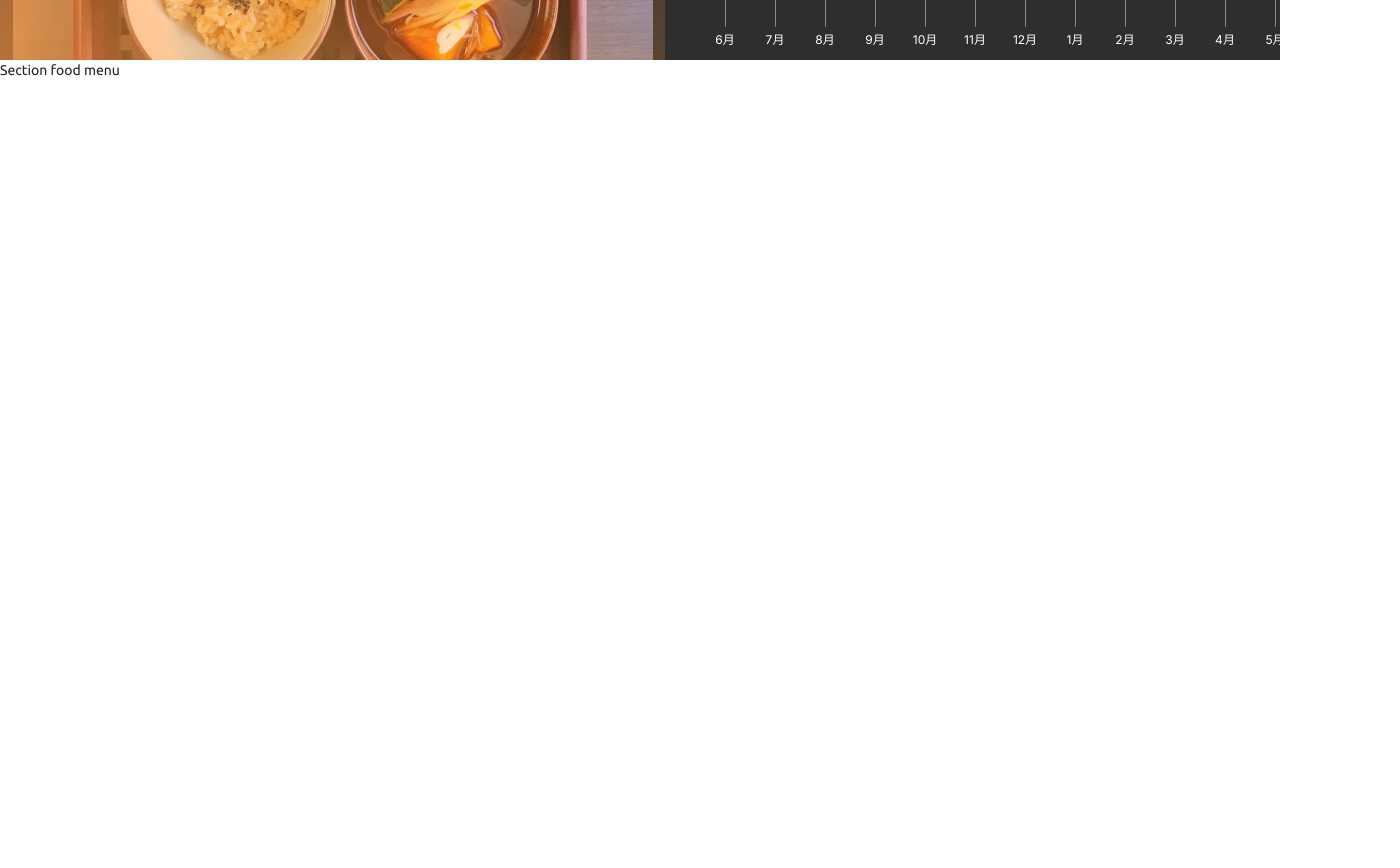
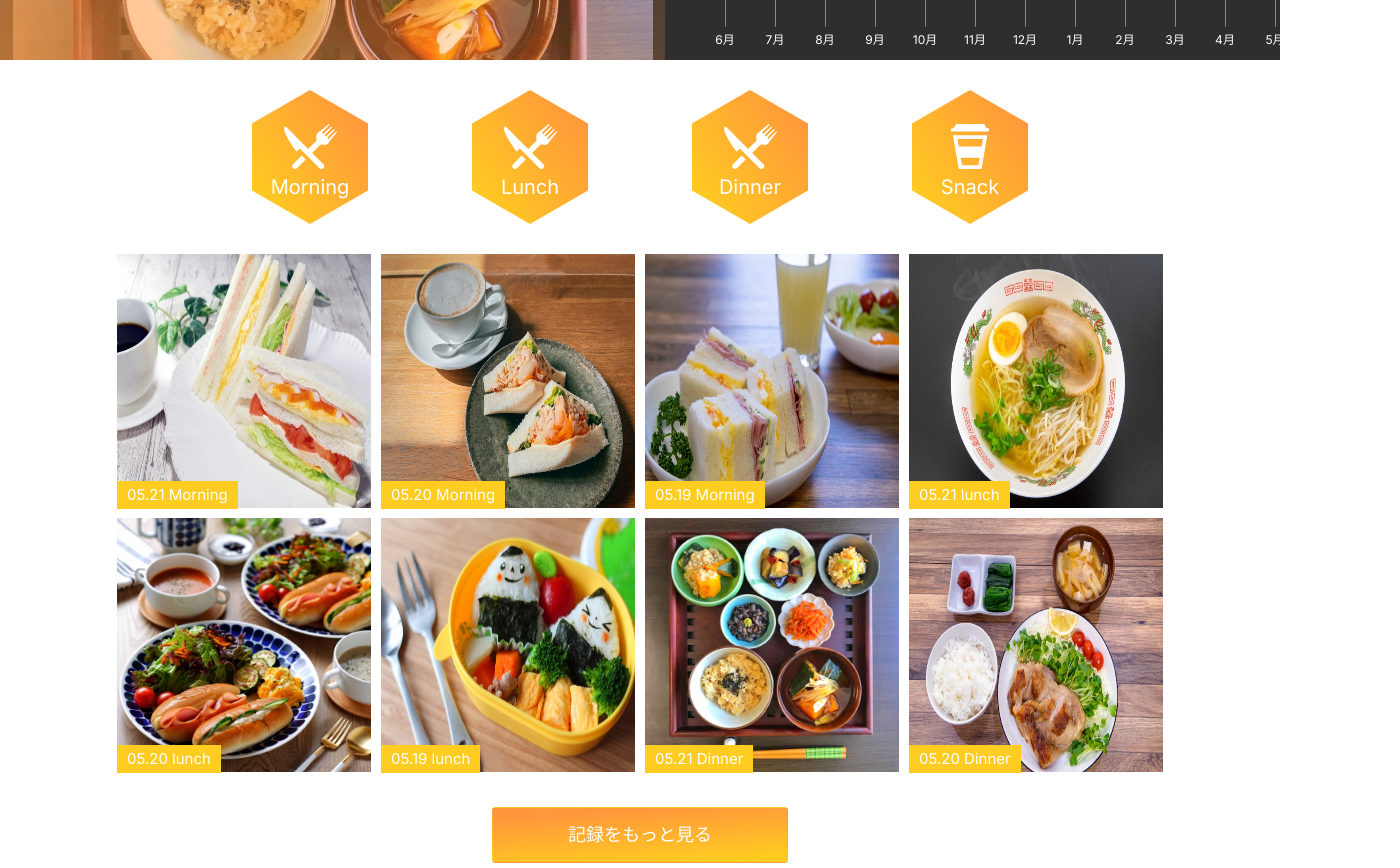
Before and after one commit to honghaijs6/healthy, a Next.js app: page / in a window 1280 px wide. Shown: the part 320-1188 px from the top of the page, 1400 px wide, since content can reach past the window. Before the commit the page ends 800 px from the top, so only its background shows below. Built offline with nearby package versions, Linux system fonts and the light colour scheme.

Commit message:
finished top page

```diff
--- a/pages/components/Icon.tsx
+++ b/pages/components/Icon.tsx
@@ -53,11 +53,24 @@ const Icon: React.FC<IconProps> = ({ name = 'note', size = 20, color = '#FF963C'
 
         ),
         menu: (
-            <svg  height={size} viewBox="0 0 32 32" fill="none" xmlns="http://www.w3.org/2000/svg">
+            <svg height={size} viewBox="0 0 32 32" fill="none" xmlns="http://www.w3.org/2000/svg">
                 <rect opacity="0.01" width="32" height="32" fill={color} />
                 <path d="M3 8H29" stroke={color} stroke-width="3" />
                 <path d="M3 16H29" stroke={color} stroke-width="3" />
                 <path d="M3 24H29" stroke={color} stroke-width="3" />
+            </svg>
+
+        ),
+        knife: (
+            <svg height={size} viewBox="0 0 53 45" fill="none" xmlns="http://www.w3.org/2000/svg">
+                <path d="M9.0234 40.2289C7.93441 41.316 7.93624 43.0846 9.02877 44.1788C10.123 45.2714 11.8917 45.2731 12.9805 44.1844L21.6829 35.4822L17.7255 31.525L9.0234 40.2289Z" fill={color} />
+                <path d="M52.2807 7.37263L44.4311 15.2493L43.1201 13.9338L50.7092 5.79414L49.9738 5.05622L41.807 12.6162L40.494 11.3004L48.1175 3.19507L47.3244 2.39758L39.1828 9.98285L37.8698 8.6651L45.7191 0.78833L44.9351 0C44.9351 0 37.5451 5.81378 33.8966 8.81451C32.6176 9.86383 32.103 11.6404 32.2822 13.2911C32.528 15.523 32.7987 16.3888 31.895 17.2959L24.239 24.9764C14.4183 15.1179 3.66828 4.32897 2.56159 3.23455C1.91059 2.59014 0.977608 2.59014 0.393128 3.17699C-1.64435 5.22173 4.50775 17.4365 12.612 27.6746C14.3017 25.97 15.839 24.4364 15.839 24.4364L35.5219 44.1858C36.7396 45.4082 38.5119 45.1255 39.4466 44.1858H39.4483C40.5317 43.0988 40.5317 41.333 39.4483 40.2457C37.3655 38.156 33.0964 33.8683 28.1764 28.9273L35.8245 21.2522C36.7432 20.3307 37.5915 20.6134 39.8161 20.8742C41.4858 21.0705 43.3137 20.5666 44.3668 19.2544C47.3334 15.5481 53.0001 8.09276 53.0001 8.09276L52.2807 7.37263Z" fill={color} />
+            </svg>
+
+        ),
+        coffee: (
+            <svg height={size} viewBox="0 0 34 40" fill="none" xmlns="http://www.w3.org/2000/svg">
+                <path fill-rule="evenodd" clip-rule="evenodd" d="M34 4.04639C31.7853 4.04639 29.9036 2.30713 29.9036 0H4.14856C4.14856 2.30396 2.21631 4.04639 0 4.04639V6.66712H34V4.04639ZM1.70044 9.99988L6.90674 40H27.2008L32.3013 9.99988H1.70044ZM28.2861 13.3264L27.1519 20H6.95397L5.81981 13.3264H28.2861ZM9.78723 36.6672L8.6532 30.0001H25.4528L24.3203 36.6672H9.78723Z" fill={color} />
             </svg>
 
         )
--- /dev/null
+++ b/pages/components/ShapeFood.tsx
@@ -0,0 +1,15 @@
+import Icon from "components/Icon"
+
+
+const ShapeFood = ({ iconName = 'knife', label = 'Dinner' }) => {
+    return (
+        <div className="shape-food">
+            <Icon name={iconName} style={{ marginLeft: 10, position: 'absolute', marginTop: -15 }} size={45} color="#fff" />
+            <label>
+                {label}
+            </label>
+        </div>
+    )
+}
+
+export default ShapeFood
--- /dev/null
+++ b/pages/components/SiteFooter.tsx
@@ -0,0 +1,28 @@
+
+
+const LIST = [
+    '会員登録',
+    '運営会社',
+    '利用規約',
+    '個人情報の取扱について',
+    '特定商取引法に基づく表記',
+    'お問い合わせ'
+]
+const SiteFooter = () => {
+
+    return (
+        <footer className='site-footer'>
+            <div className='container'>
+                {
+                    LIST.map((item, index)=>{
+                        return (
+                            <a className="item" key={index}>{item}</a>
+                        )
+                    })
+                }
+            </div>
+        </footer>
+    )
+}
+
+export default SiteFooter
--- a/pages/home/SectionAchievement.tsx
+++ b/pages/home/SectionAchievement.tsx
@@ -9,6 +9,7 @@ import { CSSProperties } from 'react';
 const SectionAchievementRate = () => {
 
     return (
+        <div style={{ paddingTop:64}}>
             <div className="achievement-board">
                 <div className="content">
                     <div className="rate" >
@@ -21,6 +22,7 @@ const SectionAchievementRate = () => {
                     </div>
                 </div >
             </div >
+        </div>
     )
 }
 
--- a/pages/home/SectionFoodMenu.tsx
+++ b/pages/home/SectionFoodMenu.tsx
@@ -1,10 +1,109 @@
+import Icon from "components/Icon"
+import ShapeFood from "components/ShapeFood"
 
 
-const SectionFoodMenu = ()=>{
+const LIST = [
+    {
+        title: 'Morning',
+        icon: 'knife'
+    },
+    {
+        title: 'Lunch',
+        icon: 'knife'
+    },
+    {
+        title: 'Dinner',
+        icon: 'knife'
+    },
+    {
+        title: 'Snack',
+        icon: 'coffee'
+    },
+
+];
+
+const DATA = [
+    {
+        cate: 'morning',
+        title: '05.21 Morning',
+        photo: '/images/m01.jpg',
+    },
+    {
+        cate: 'morning',
+        title: '05.20 Morning',
+        photo: '/images/m02.jpg',
+    },
+    {
+        cate: 'morning',
+        title: '05.19 Morning',
+        photo: '/images/m03.jpg',
+    },
+
+    {
+        cate: 'lunch',
+        title: '05.21 lunch',
+        photo: '/images/l01.jpg',
+    },
+    {
+        cate: 'lunch',
+        title: '05.20 lunch',
+        photo: '/images/l02.jpg',
+    },
+    {
+        cate: 'lunch',
+        title: '05.19 lunch',
+        photo: '/images/l03.jpg',
+    },
+
+    {
+        cate: 'dinner',
+        title: '05.21 Dinner',
+        photo: '/images/d01.jpg',
+    },
+    {
+        cate: 'dinner',
+        title: '05.20 Dinner',
+        photo: '/images/d02.jpg',
+    },
+
+    {
+        cate: 'snack',
+        title: '05.21 Snack',
+        photo: '/images/d01.jpg',
+    },
+
+
+]
+const SectionFoodMenu = () => {
 
     return (
-        <div>
-            Section food menu
+        <div className="section-food-menu container" >
+
+            <div className="tab">
+                {
+                    LIST.map((item, index) => {
+                        return (
+                            <ShapeFood iconName={item.icon} label={item.title} key={index} />
+                        )
+                    })
+                }
+            </div>
+            <div className="content">
+                {
+                    DATA.slice(0, 8).map((item, index) => {
+                        return (
+                            <div key={index} className="item">
+                                <img src={item.photo} />
+                                <label>
+                                    {item.title}
+                                </label>
+                            </div>
+                        )
+                    })
+                }
+
+                <button className="btn my-btn btn-load-more" style={{ marginTop:30}}>記録をもっと見る</button>
+            </div>
         </div>
     )
 }
--- a/pages/home/index.tsx
+++ b/pages/home/index.tsx
@@ -11,6 +11,7 @@ const Home = () => {
             {/* HEADER */}
             <SiteHeader />
 
+
             {/* ACHIEVEMENT RATE */}
             <SectionAchievementRate />
 
--- a/pages/index.tsx
+++ b/pages/index.tsx
@@ -1,3 +1,4 @@
+import SiteFooter from 'components/SiteFooter'
 import Head from 'next/head'
 import Image from 'next/image'
 import styles from '../styles/Home.module.css'
@@ -14,13 +15,10 @@ export default function Layout() {
         <link rel="icon" href="/favicon.ico" />
       </Head>
 
-      <main>
-        <Home />
-      </main>
-      {/*<footer className='site-footer'>
-          adasd
-      </footer>
-      */}
+      <Home />
+
+      <SiteFooter />
+
     </div>
   )
 }
--- a/styles/globals.css
+++ b/styles/globals.css
@@ -13,12 +13,15 @@ body {
     margin: 0;
     font-family: Noto-san, Ubuntu, -apple-system, BlinkMacSystemFont, Segoe UI, Roboto, Oxygen, Cantarell, Fira Sans, Droid Sans, Helvetica Neue, sans-serif;
     background-color: #fff;
-    overflow-y: hidden;
-    overflow-x: hidden;
+
     font-size: 14px !important;
 }
 
 /************* COLOR ********************/
+.HEALTH-APP {
+    font-size: 14px;
+    font-family: 'Inter';
+}
 :root {
     --light: #fff;
     --dark: #2e2e2e;
@@ -88,6 +91,10 @@ a {
     flex-direction: row;
     justify-content: space-between;
     align-items: center;
+
+    position: fixed;
+    z-index: 2000;
+
 }
 
 .site-header .LOGO {
@@ -124,11 +131,30 @@ a {
 .site-header .NAV-MOBILE {
     display: none;
 }
+/****************************** END SITE HEADER **************************/
 
-/****************************** END SITE HEADER **************************/
+.site-footer{
+  margin-top: 50px;
+  background-color: var(--dark);
+  height: 128px;
+
+  display: flex;
+
+  align-items: center;
+
+}
+.site-footer a.item{
+  color: var(--light);
+  margin: 0 15px;
+  cursor: pointer;
+}
+.site-footer a.item:hover{
+  color: var(--yellow);
+}
 
 /*************** ACHIEVEMENT RATE *******************************/
 .achievement-board {
+
     height: 316px;
     background-color: var(--dark);
     color: #fff;
@@ -150,18 +176,122 @@ a {
 
     display: grid;
     place-items: center;
-
 }
-.achievement-board .graph{
-  width: 48%;
-
+.achievement-board .graph {
+    width: 48%;
 }
 
 /************** END ACHIEVEMENT RATE **************************/
 
+/******************* FOOD MENU ********************************/
+.section-food-menu {
+    margin: auto;
+
+    padding: 20px;
+}
+
+.section-food-menu .tab {
+    width: 80%;
+    margin: auto;
+
+    margin-top: 10px;
+    margin-bottom: 10px;
+
+    display: flex;
+    flex-direction: row;
+    justify-content: space-around;
+}
+.section-food-menu .tab > .shape-food {
+    margin: 0px 10px;
+    cursor: pointer;
+}
+
+.section-food-menu .content {
+    padding: 15px;
+    display: flex;
+    flex-wrap: wrap;
+
+    justify-content: center;
+}
+
+.section-food-menu .content > .item {
+    width: 254px;
+    height: 254px;
+    position: relative;
+    margin: 5px;
+    cursor: pointer;
+}
+.section-food-menu .content > .item:hover {
+    transform: scale(1.1);
+    box-shadow: 0px 0px 6px #fc7400;
+    z-index: 2000;
+}
+.section-food-menu .content > .item img {
+    width: 254px;
+    height: 254px;
+}
+.section-food-menu .content label {
+    background: var(--yellow);
+    color: #fff;
+    padding: 5px 10px;
+    position: absolute;
+    left: 0px;
+    bottom: -8px;
+    font-size: 15px;
+    font-weight: 400;
+    font-family: 'Inter';
+    line-height: 18px;
+}
+
+.shape-food {
+    border: 0px;
+    width: 116px;
+    height: 134px;
+    background-color: var(--organge-light);
+    border-color: var(--organge-light);
+    position: relative;
+    display: grid;
+    place-items: center;
+
+    font-size: initial; /* we reset the font-size if we want to add some content */
+    clip-path: polygon(0% 25%, 0% 75%, 50% 100%, 100% 75%, 100% 25%, 50% 0%);
+
+    background: linear-gradient(55.89deg, #ffcc21 8.26%, #ff963c 91.18%);
+}
+.shape-food:hover {
+    transform: scale(1.1);
+}
+.shape-food label {
+    position: absolute;
+    bottom: 15px;
+    font-size: 20px;
+    font-family: 'Inter';
+    font-weight: 400;
+    color: #fff;
+}
+
 /************** ULTILS ************************** */
 
+.my-btn,.btn-load-more {
+    height: 56px;
+    padding: 0px 20px;
+    font-family: 'Hiragino Kaku Gothic Pro';
+    font-style: normal;
+    font-weight: 300;
+    font-size: 18px;
+    line-height: 26px;
 
+    background: linear-gradient(355.95deg, #ffcc21 8.75%, #ff963c 86.64%);
+    color: #fff;
+}
+.my-btn:hover{
+  background: linear-gradient(55.89deg, #ffcc21 8.26%, #ff963c 91.18%);
+
+}
+.btn-load-more{
+  width: 296px;
+  align-items: center;
+}
 .health-graph {
     padding: 10px;
     height: 361px;
@@ -174,7 +304,6 @@ a {
     font-weight: 400;
     font-family: 'Inter';
     fill: #fff;
-
 }
 
 .health-graph .y-labels {
@@ -194,15 +323,16 @@ a {
     fill: gray;
 }
 
-.health-graph-dot,.health-graph-dot-yellow,
+.health-graph-dot,
+.health-graph-dot-yellow,
 .health-graph-start-dot {
-    fill: #8FE9D0;
+    fill: #8fe9d0;
     stroke-width: 0.05;
 
     stroke: white;
 }
-.health-graph-dot-yellow{
-  fill:#FFCC21 ;
+.health-graph-dot-yellow {
+    fill: #ffcc21;
 }
 .app-icon {
     display: inline !important;
```
Lines whose indentation alone changed are shown as unchanged.
